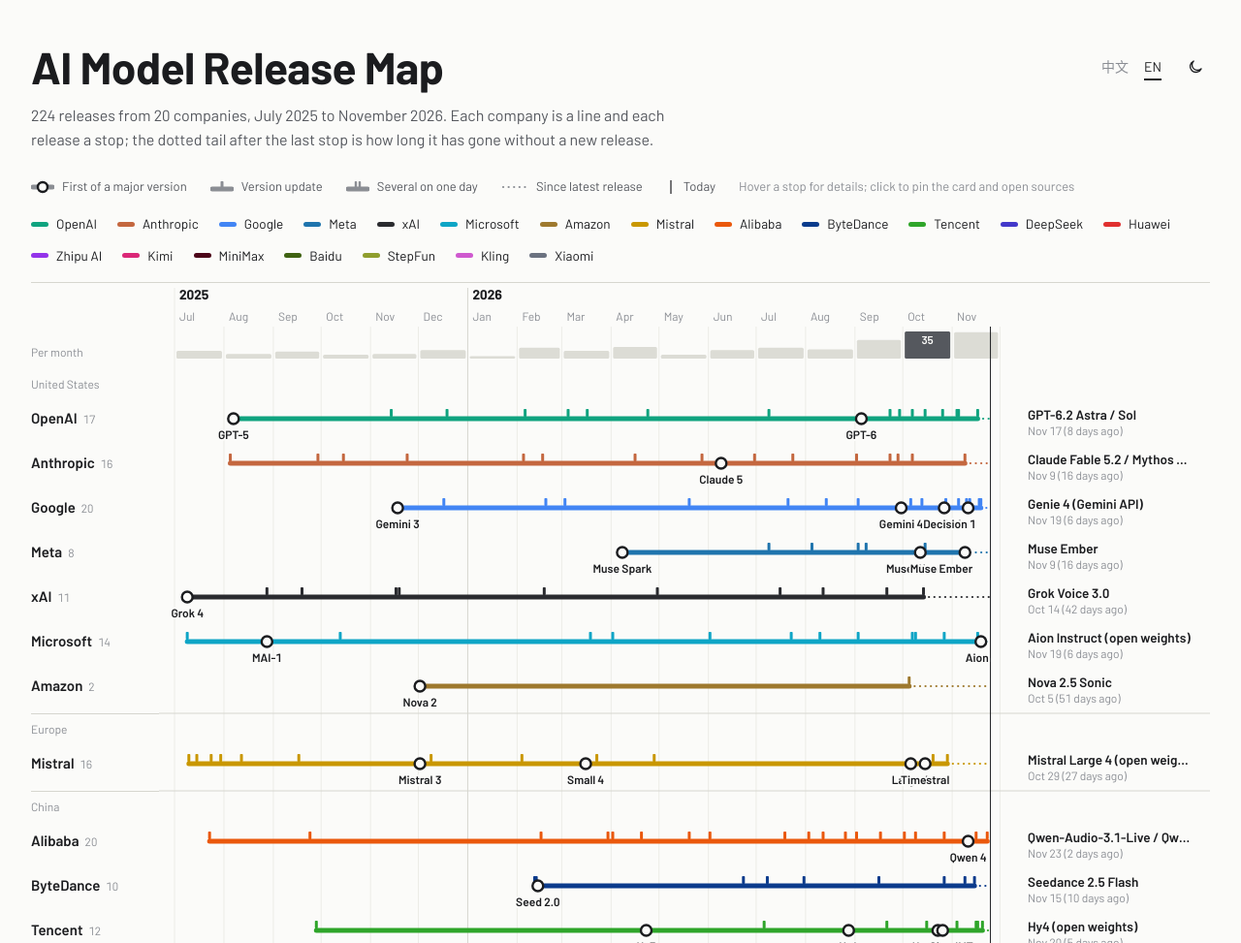
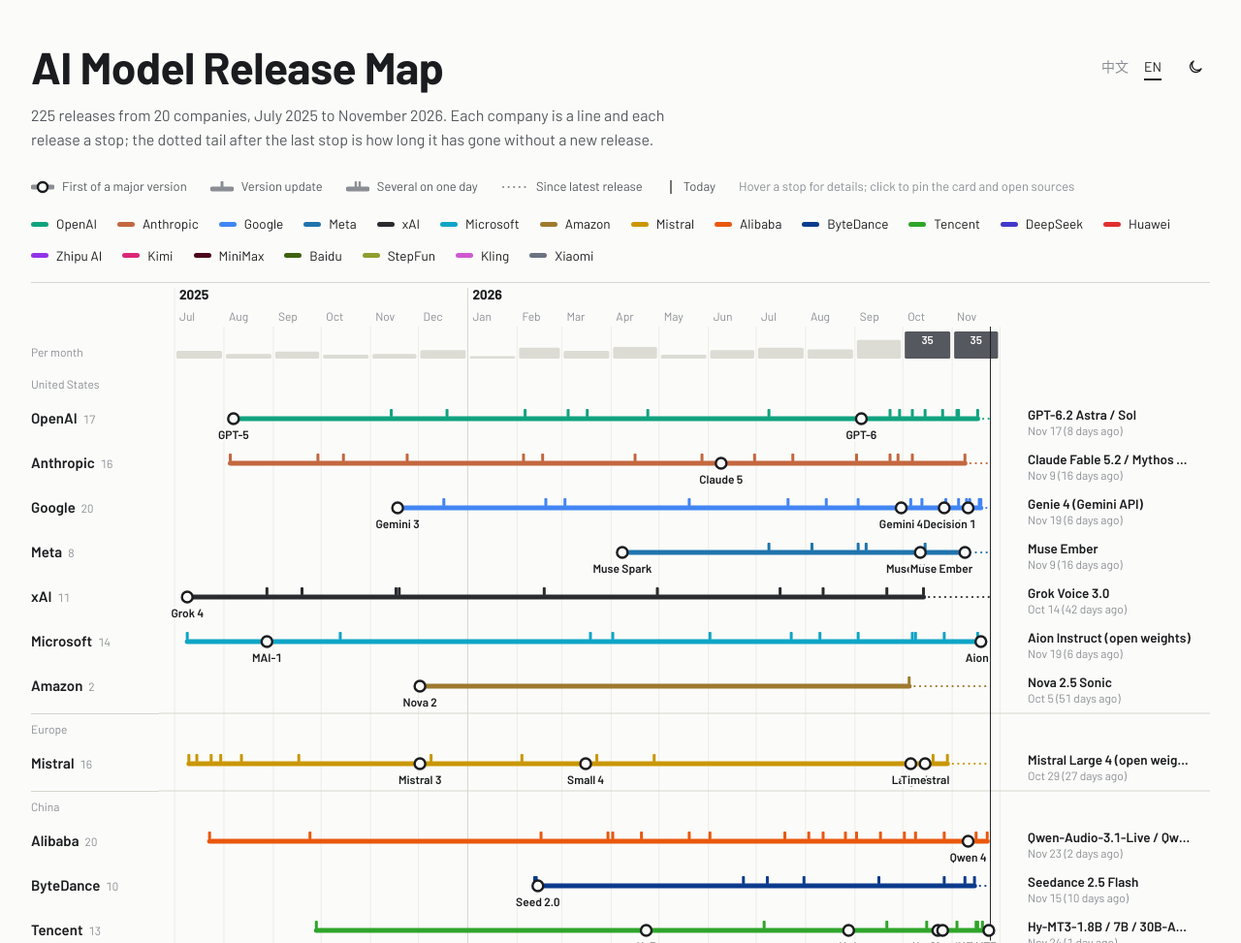
Before and after one commit to aneryu/ai-model-timeline, a plain HTML site: page index.html in a window 1280 px wide. Shown: the top 973 px of the page at 97% size. Drawn offline with Linux system fonts and the light colour scheme.

Commit message:
Add Tencent Hy-MT3 open weights (2026-11-24 official)

```diff
--- a/index.html
+++ b/index.html
@@ -280,6 +280,7 @@ const DATA=[
 {company:"腾讯",model:"Hy4 flash",date:"2026-11-16",source:"https://cloud.tencent.com/document/product/1823/130051"},
 {company:"腾讯",model:"Hy4 flash (open weights)",date:"2026-11-17",source:"https://huggingface.co/tencent/Hy4-flash"},
 {company:"腾讯",model:"Hy4 (open weights)",date:"2026-11-20",source:"https://huggingface.co/tencent/Hy4"},
+{company:"腾讯",model:"Hy-MT3-1.8B / 7B / 30B-A3B (open weights)",date:"2026-11-24",source:"https://huggingface.co/tencent/Hy-MT3-30B-A3B"},
 {company:"DeepSeek",model:"DeepSeek-V3.1",date:"2025-08-21",source:"https://api-docs.deepseek.com/news/news250821"},
 {company:"DeepSeek",model:"DeepSeek-V3.2-Exp",date:"2025-09-29",source:"https://api-docs.deepseek.com/news/news250929"},
 {company:"DeepSeek",model:"DeepSeek-V3.2 / V3.2-Speciale",date:"2025-12-01",source:"https://api-docs.deepseek.com/news/news251201"},
@@ -410,7 +411,7 @@ const LINES={"OpenAI":["#10a37f","#129673","us"],"Anthropic":["#c4673f","#c46b4b
 "MiniMax":["#4c0519","#fda4af","cn"],"百度":["#3f6212","#d9f99d","cn"],"阶跃星辰":["#8f9e2e","#b5c447","cn"],"可灵":["#cf59cf","#e58ae5","cn"],"小米":["#6b7280","#9ca3af","cn"]};
 const ORDER=Object.keys(LINES);
 // 大版本首发：画成换乘站并直接标注。规则是"该系列新整数版本号的第一次发布"，按需增删。
-const MAJOR={"GPT-5":"GPT-5","GPT-6 Astra":"GPT-6","Claude Mythos 5 / Fable 5":"Claude 5","Gemini 3.0 Pro":"Gemini 3","Gemini 4 Argon":"Gemini 4","Genie 4":"Genie 4","ERNIE 5.5 Flash Base":"文心 5.5","Muse Spark":"Muse Spark","Muse Wonder / Muse Wonder Full":"Muse Wonder","Muse Ember":"Muse Ember","Seed 2.0":"Seed 2.0","Hy3 preview":"Hy3","Hy4 preview":"Hy4","DeepSeek-V4 Pro / Flash Preview":"V4","openPangu-2.0-Flash":"openPangu 2.0","CloudRobo-WM1.2":"CloudRobo-WM1","GLM-5":"GLM-5","Kimi K2":"K2","Kimi K3":"K3","Grok 4 / Grok 4 Heavy":"Grok 4","MAI-1-preview / MAI-Voice-1":"MAI-1","Aion Instruct (open weights)":"Aion","Nova 2 Lite / Pro / Omni / Sonic":"Nova 2","Mistral Large 3 / Ministral 3":"Mistral 3","Mistral Small 4":"Small 4","Mistral Large 4 (preview)":"Large 4","Timestral":"Timestral","MiniMax-M2":"M2","MiniMax-M3":"M3","文心 5.0 Preview":"文心 5","Step 3":"Step 3","Step 5 Preview":"Step 5","Kling 3.0 / 3.0 Omni":"Kling 3","Kling 4.0 / 4.0 Flash（抢先体验）":"Kling 4","Kling Image 4.0":"Kling Image 4","MiMo-V2-Flash":"MiMo-V2","Hy-Nomas":"Hy-Nomas","Hy-SimulMT":"Hy-SimulMT","Qwen4-Max-Preview":"Qwen 4","Gemini Decision 1":"Decision 1","AlphaGenome 2":"AlphaGenome 2"};
+const MAJOR={"GPT-5":"GPT-5","GPT-6 Astra":"GPT-6","Claude Mythos 5 / Fable 5":"Claude 5","Gemini 3.0 Pro":"Gemini 3","Gemini 4 Argon":"Gemini 4","Genie 4":"Genie 4","ERNIE 5.5 Flash Base":"文心 5.5","Muse Spark":"Muse Spark","Muse Wonder / Muse Wonder Full":"Muse Wonder","Muse Ember":"Muse Ember","Seed 2.0":"Seed 2.0","Hy3 preview":"Hy3","Hy4 preview":"Hy4","DeepSeek-V4 Pro / Flash Preview":"V4","openPangu-2.0-Flash":"openPangu 2.0","CloudRobo-WM1.2":"CloudRobo-WM1","GLM-5":"GLM-5","Kimi K2":"K2","Kimi K3":"K3","Grok 4 / Grok 4 Heavy":"Grok 4","MAI-1-preview / MAI-Voice-1":"MAI-1","Aion Instruct (open weights)":"Aion","Nova 2 Lite / Pro / Omni / Sonic":"Nova 2","Mistral Large 3 / Ministral 3":"Mistral 3","Mistral Small 4":"Small 4","Mistral Large 4 (preview)":"Large 4","Timestral":"Timestral","MiniMax-M2":"M2","MiniMax-M3":"M3","文心 5.0 Preview":"文心 5","Step 3":"Step 3","Step 5 Preview":"Step 5","Kling 3.0 / 3.0 Omni":"Kling 3","Kling 4.0 / 4.0 Flash（抢先体验）":"Kling 4","Kling Image 4.0":"Kling Image 4","MiMo-V2-Flash":"MiMo-V2","Hy-Nomas":"Hy-Nomas","Hy-SimulMT":"Hy-SimulMT","Qwen4-Max-Preview":"Qwen 4","Gemini Decision 1":"Decision 1","AlphaGenome 2":"AlphaGenome 2","Hy-MT3-1.8B / 7B / 30B-A3B (open weights)":"Hy-MT3"};
 const OFFICIAL=["x.ai","microsoft.ai","azure.microsoft.com","aboutamazon.com","aws.amazon.com","mistral.ai","docs.mistral.ai","minimax.io","platform.minimaxi.com","home.baidu.com","ernie.baidu.com","stepfun.com","ir.kuaishou.com","kling.ai","mimo.mi.com","openai.com","anthropic.com","blog.google","about.fb.com","ai.meta.com","research.meta.ai","commandline.microsoft.com","blogs.windows.com","qwenlm.github.io","help.aliyun.com","seed.bytedance.com","tencent.com","deepseek.com","hiascend.com","huawei.com","moonshotai.github.io","kimi.com"];
 const NAMES={zh:{},en:{"百度":"Baidu","阶跃星辰":"StepFun","可灵":"Kling","小米":"Xiaomi","阿里巴巴":"Alibaba","字节跳动":"ByteDance","腾讯":"Tencent","华为":"Huawei","智谱":"Zhipu AI"}};
 const EN_M=["Jan","Feb","Mar","Apr","May","Jun","Jul","Aug","Sep","Oct","Nov","Dec"];
@@ -421,14 +422,14 @@ zh:{title:"AI 模型发布线路图",
  latestH:"各公司最新一站",groups:{us:"美国",eu:"欧洲",cn:"中国"},monthly:"每月发布",mon:m=>`${m}月`,d:(m,d)=>`${m}月${d}日`,full:(y,m,d)=>`${y}年${m}月${d}日`,
  ago:n=>n<=0?"今天":`${n} 天前`,sub:(dt,ago)=>`${dt}（${ago}）`,count:n=>`${n} 次`,off:"官方",third:"第三方",
  tbl:n=>`以表格查看全部 ${n} 次发布`,cols:["日期","公司","模型","来源"],filt:"显示或隐藏线路",themeL:"切换深浅色",
- foot:'数据来源：<a href="https://modeltimeline.com/zh/" target="_blank" rel="noopener">modeltimeline.com/zh</a>、<a href="https://www.datalearner.com/whats-new" target="_blank" rel="noopener">DataLearner</a>、各公司官方公告（OpenAI、Anthropic、Google、Meta、阿里云、DeepSeek、Kimi、字节跳动 Seed、腾讯、华为、xAI、Microsoft AI、Amazon、Mistral、MiniMax、百度、阶跃星辰、快手可灵、小米 MiMo 等）及新闻报道。仅收录在来源中实际查到的条目，同一天发布的多个型号合并为一站。整理日期：2026-11-24。'},
+ foot:'数据来源：<a href="https://modeltimeline.com/zh/" target="_blank" rel="noopener">modeltimeline.com/zh</a>、<a href="https://www.datalearner.com/whats-new" target="_blank" rel="noopener">DataLearner</a>、各公司官方公告（OpenAI、Anthropic、Google、Meta、阿里云、DeepSeek、Kimi、字节跳动 Seed、腾讯、华为、xAI、Microsoft AI、Amazon、Mistral、MiniMax、百度、阶跃星辰、快手可灵、小米 MiMo 等）及新闻报道。仅收录在来源中实际查到的条目，同一天发布的多个型号合并为一站。整理日期：2026-11-25。'},
 en:{title:"AI Model Release Map",
  lede:(n,c)=>`${n} releases from ${c} companies, July 2025 to November 2026. Each company is a line and each release a stop; the dotted tail after the last stop is how long it has gone without a new release.`,
  major:"First of a major version",minor:"Version update",multi:"Several on one day",gap:"Since latest release",today:"Today",hint:"Hover a stop for details; click to pin the card and open sources",
  latestH:"Latest stop by company",groups:{us:"United States",eu:"Europe",cn:"China"},monthly:"Per month",mon:m=>EN_M[m-1],d:(m,d)=>`${EN_M[m-1]} ${d}`,full:(y,m,d)=>`${EN_M[m-1]} ${d}, ${y}`,
  ago:n=>n<=0?"today":n==1?"1 day ago":`${n} days ago`,sub:(dt,ago)=>`${dt} (${ago})`,count:n=>`${n}`,off:"Official",third:"Third-party",
  tbl:n=>`View all ${n} releases as a table`,cols:["Date","Company","Model","Source"],filt:"Show or hide lines",themeL:"Toggle dark mode",
- foot:'Sources: <a href="https://modeltimeline.com/zh/" target="_blank" rel="noopener">modeltimeline.com/zh</a>, <a href="https://www.datalearner.com/whats-new" target="_blank" rel="noopener">DataLearner</a>, official announcements (OpenAI, Anthropic, Google, Meta, Alibaba Cloud, DeepSeek, Kimi, ByteDance Seed, Tencent, Huawei, xAI, Microsoft AI, Amazon, Mistral, MiniMax, Baidu, StepFun, Kuaishou Kling, Xiaomi MiMo, etc.) and news reports. Only entries actually found in sources are included; models released on the same day are merged into one stop. Compiled: 2026-11-20.'},};
+ foot:'Sources: <a href="https://modeltimeline.com/zh/" target="_blank" rel="noopener">modeltimeline.com/zh</a>, <a href="https://www.datalearner.com/whats-new" target="_blank" rel="noopener">DataLearner</a>, official announcements (OpenAI, Anthropic, Google, Meta, Alibaba Cloud, DeepSeek, Kimi, ByteDance Seed, Tencent, Huawei, xAI, Microsoft AI, Amazon, Mistral, MiniMax, Baidu, StepFun, Kuaishou Kling, Xiaomi MiMo, etc.) and news reports. Only entries actually found in sources are included; models released on the same day are merged into one stop. Compiled: 2026-11-25.'},};
 
 const qp=new URLSearchParams(location.search);
 const store={get:k=>{try{return localStorage.getItem(k)}catch(e){return null}},set:(k,v)=>{try{localStorage.setItem(k,v)}catch(e){}}};
```
Also changed, not shown: preview.png.
